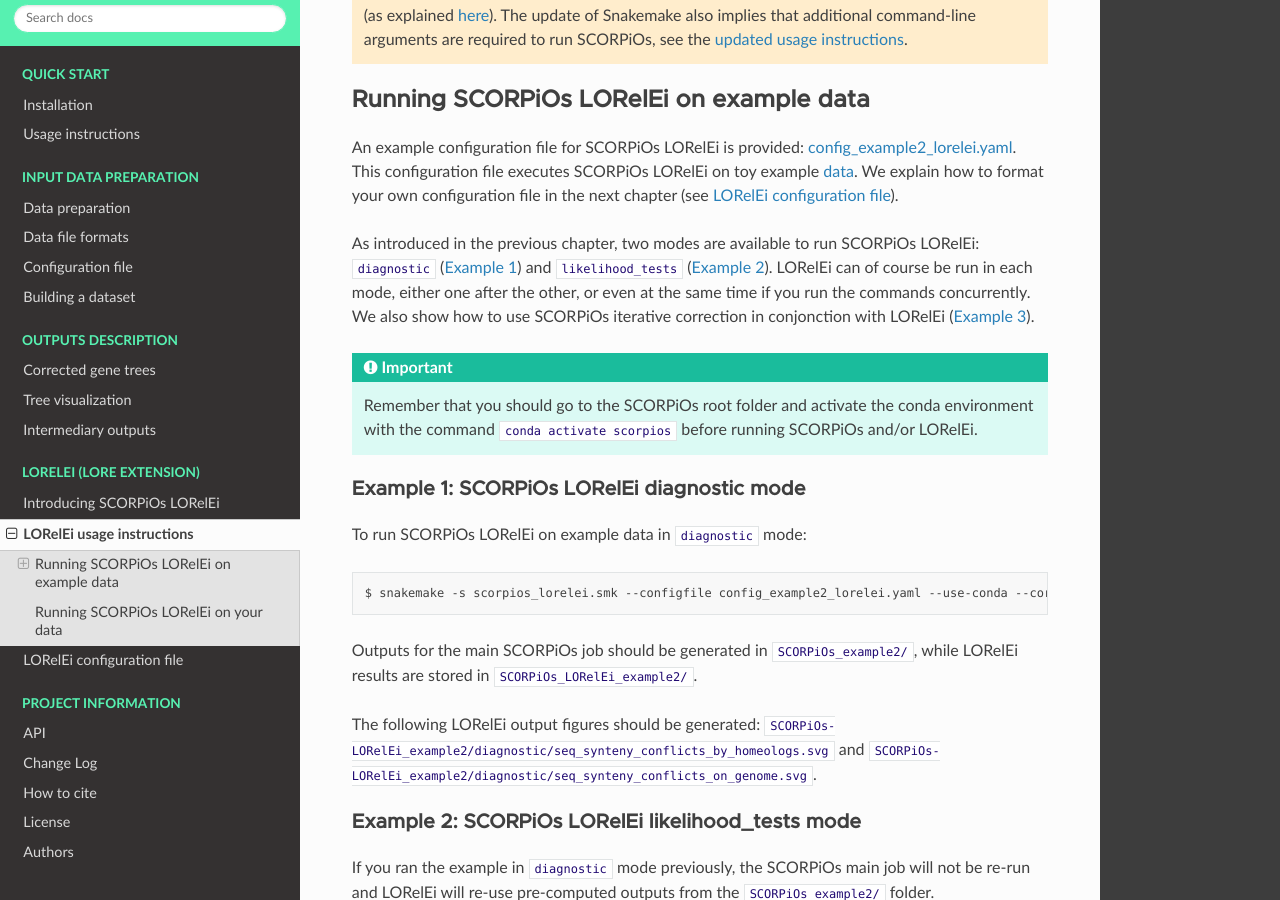
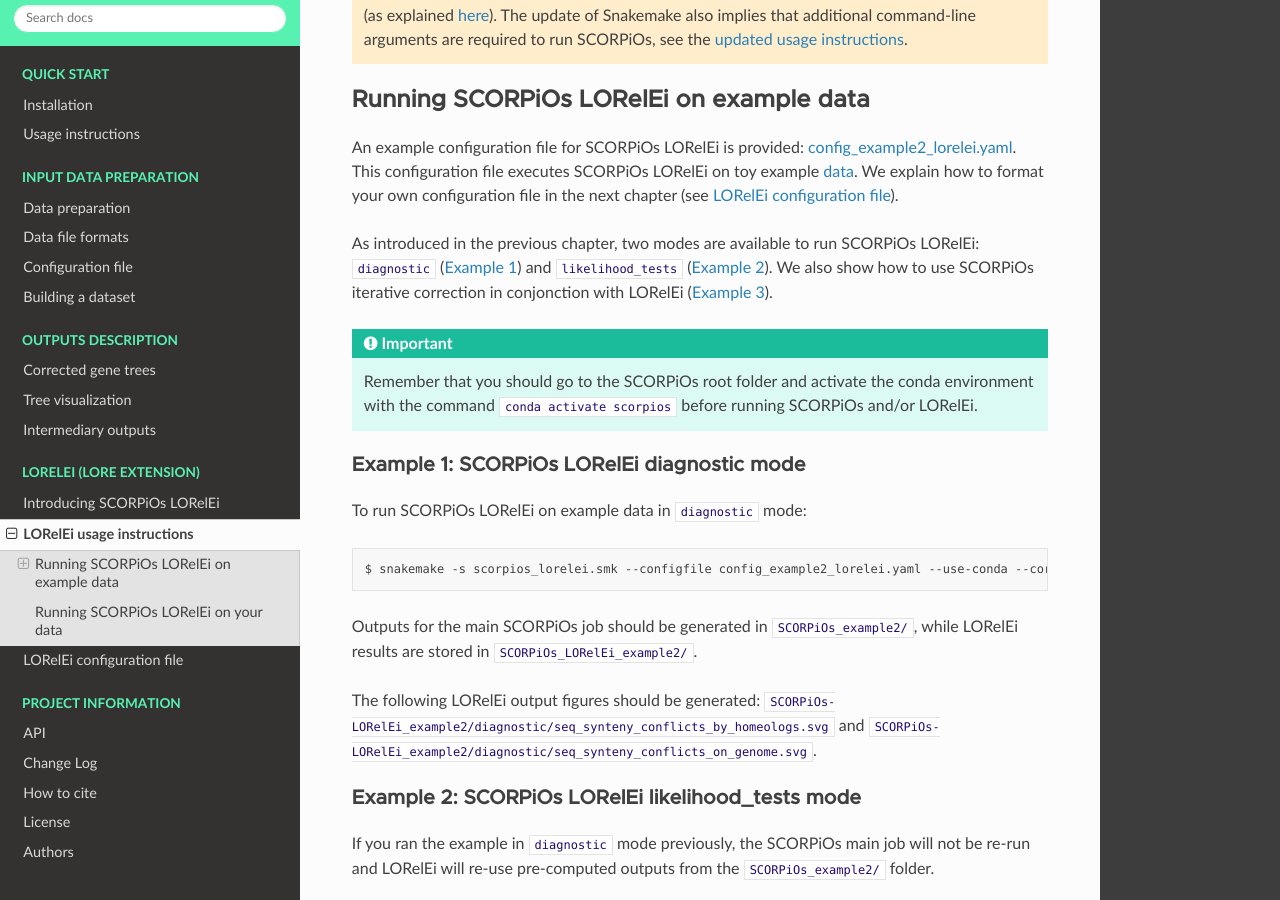
Before and after one commit to DyogenIBENS/SCORPIOS, a Sphinx documentation site: the page built from doc/lorelei_usage.rst, in a window 1280 px wide and 900 px high, scrolled down 476 px. Built offline with Sphinx 7.4.7 and the Read the Docs theme 2.0.0, drawn with Linux system fonts in a browser that asks for light colours.

Commit message:
improve doc

```diff
--- a/doc/lorelei_usage.rst
+++ b/doc/lorelei_usage.rst
@@ -14,7 +14,7 @@ An example configuration file for SCORPiOs LORelEi is provided: `config_example2
 
 
 As introduced in the previous chapter, two modes are available to run SCORPiOs LORelEi:
-:code:`diagnostic` (:ref:`Example 1 <Example 1: SCORPiOs LORelEi diagnostic mode>`) and :code:`likelihood_tests` (:ref:`Example 2 <Example 2: SCORPiOs LORelEi likelihood_tests mode>`). LORelEi can of course be run in each mode, either one after the other, or even at the same time if you run the commands concurrently. We also show how to use SCORPiOs iterative correction in conjonction with LORelEi (:ref:`Example 3 <Example 3: SCORPiOs iterative and LORelEi>`).
+:code:`diagnostic` (:ref:`Example 1 <Example 1: SCORPiOs LORelEi diagnostic mode>`) and :code:`likelihood_tests` (:ref:`Example 2 <Example 2: SCORPiOs LORelEi likelihood_tests mode>`). We also show how to use SCORPiOs iterative correction in conjonction with LORelEi (:ref:`Example 3 <Example 3: SCORPiOs iterative and LORelEi>`).
 
 
 .. important::
```
Also changed, not shown: doc/lorelei_introduction.rst (+9 -3 lines).
